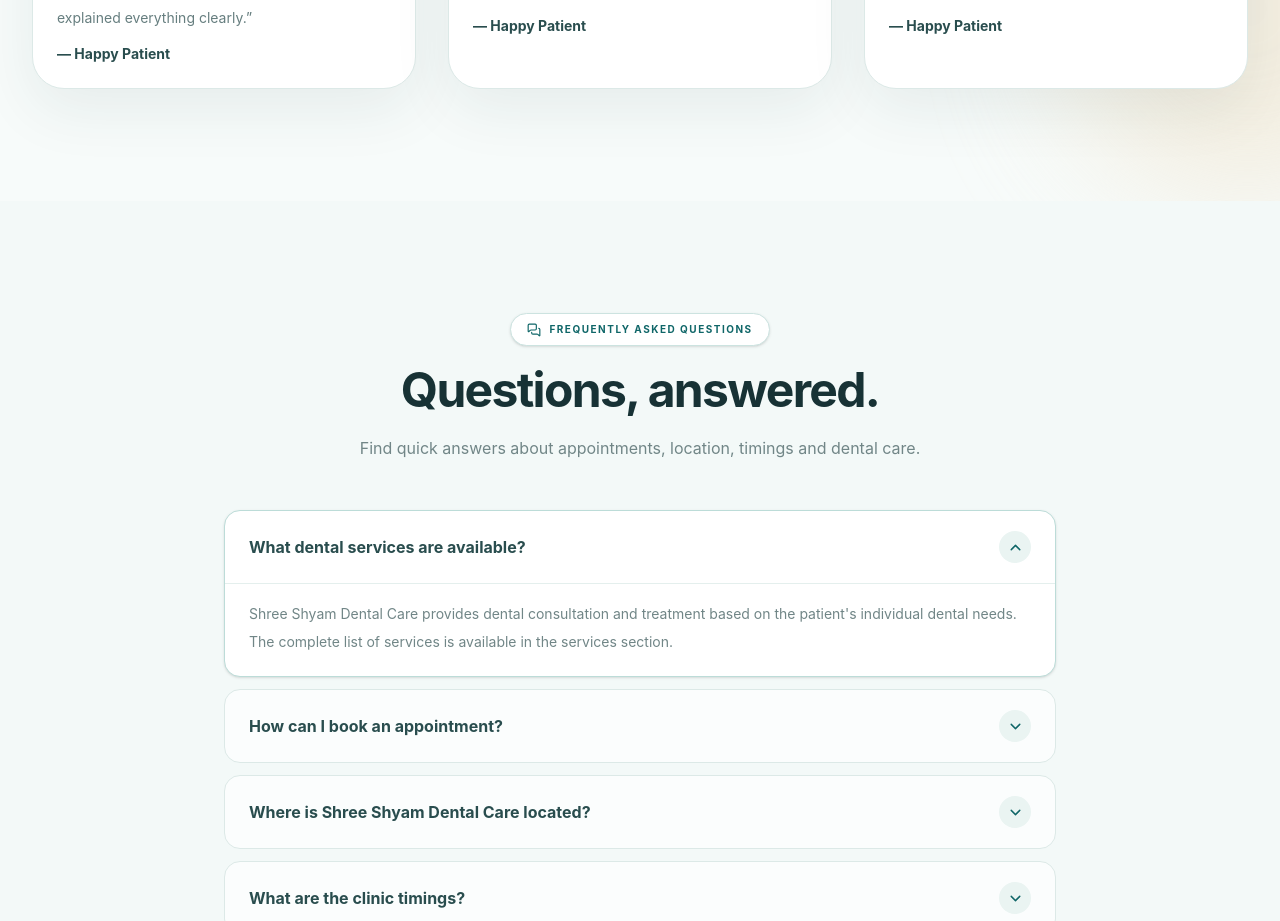
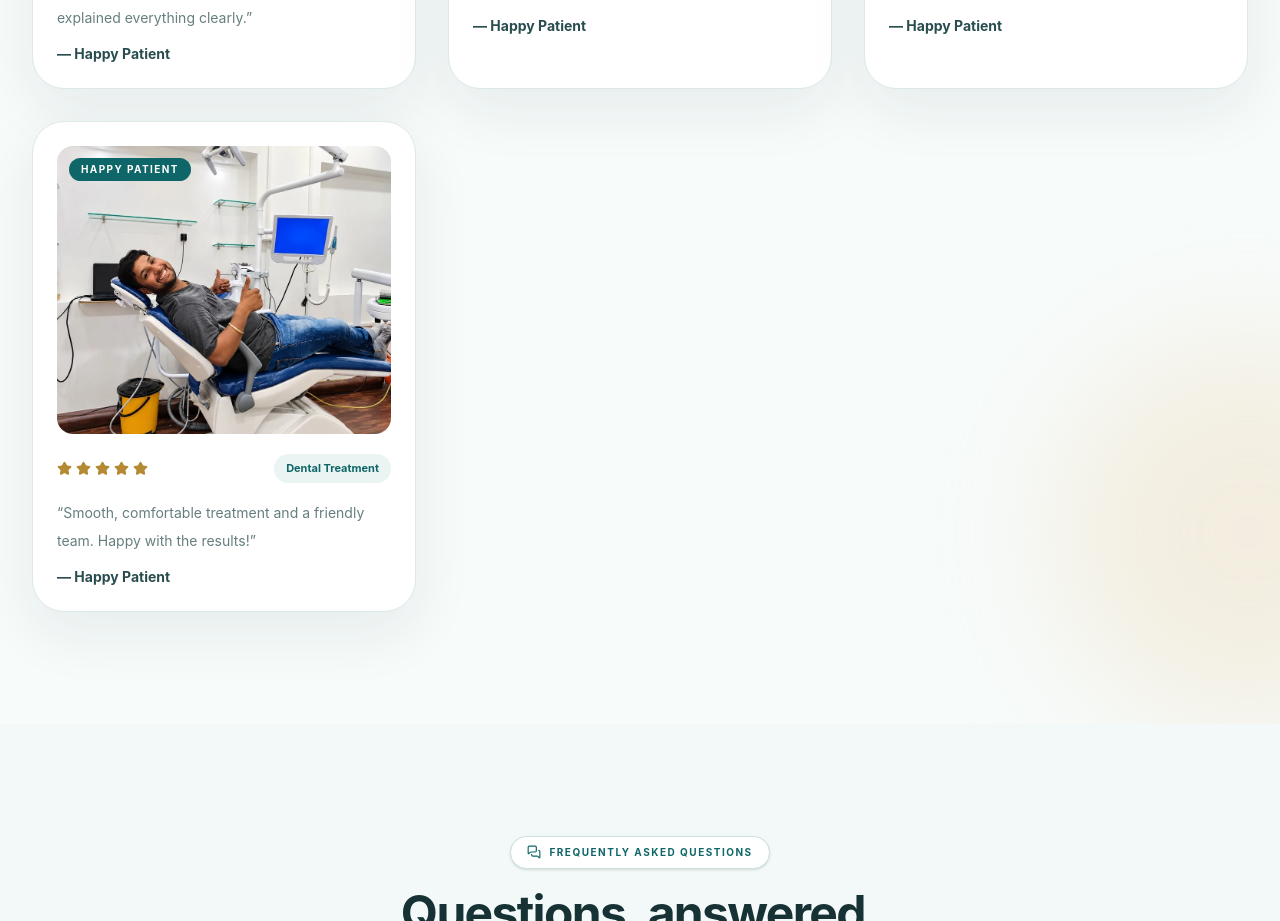
Before and after one commit to TechV013/Dr.mayankpareekdentalclinic, a React (Vite) app: page / in a window 1280 px wide. Shown: the part 7280-8201 px from the top of the page. Built offline with nearby package versions, Linux system fonts and the light colour scheme; no server answers.

Commit message:
Add fourth happy patient photo

```diff
--- a/src/data/siteData.ts
+++ b/src/data/siteData.ts
@@ -103,6 +103,14 @@ export const siteData = {
       name: "Happy Patient",
       review:
         "Grateful for the careful treatment and clear guidance. My smile feels great!",
+    },
+    {
+      photo: "/patient-images/patient-04.webp",
+      treatment: "Dental Treatment",
+      rating: 5,
+      name: "Happy Patient",
+      review:
+        "Smooth, comfortable treatment and a friendly team. Happy with the results!",
     },
   ],
 
```
Also changed, not shown: public/patient-images/patient-04.webp (added).
